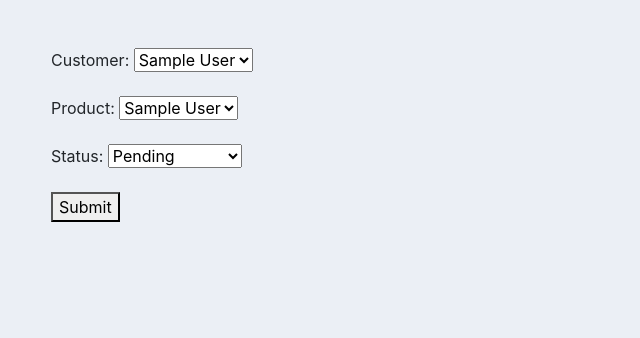
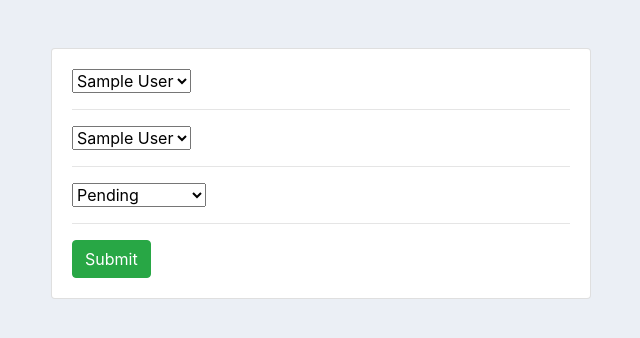
Before and after one commit to aliharby12/CRM-App, a Django app: page /update-order/1/ in a window 1280 px wide. Shown: the part 56-394 px from the top of the page, without its empty margins (34-674 px from the left). Run offline with Django 3.2, Linux system fonts and the light colour scheme; tables that the repository leaves empty hold one stand-in row (values such as "Sample post"); some libraries are stand-ins or nearby versions.

Commit message:
create a formset to render multible forms

```diff
--- a/src/accounts/templates/accounts/customer.html
+++ b/src/accounts/templates/accounts/customer.html
@@ -10,7 +10,7 @@
 			<h5>Customer:</h5>
 			<hr>
 			<a class="btn btn-outline-info  btn-sm btn-block" href="">Update Customer</a>
-			<a class="btn btn-outline-danger  btn-sm btn-block" href="">Delete Customer</a>
+			<a class="btn btn-outline-success  btn-sm btn-block" href="{% url 'create-order' customer.id %}">Create Order</a>
 
 		</div>
 	</div>
--- a/src/accounts/templates/accounts/dashboard.html
+++ b/src/accounts/templates/accounts/dashboard.html
@@ -32,7 +32,6 @@
 		<h5>LAST 5 ORDERS</h5>
 		<hr>
 		<div class="card card-body">
-			<a class="btn btn-primary  btn-sm btn-block" href="{% url 'create-order' %}">Create Order</a>
 			<table class="table table-sm">
 				<tr>
 					<th>Product</th>
--- a/src/accounts/templates/accounts/order_form.html
+++ b/src/accounts/templates/accounts/order_form.html
@@ -1,9 +1,22 @@
 {% extends 'accounts/main.html'%}
 {% load static %}
 {% block content %}
-<form class="form" action="" method="POST">
-  {% csrf_token %}
-    {{ form.as_p }}
-    <button type="submit" name="submit">Submit</button>
-</form>
+<div class="row">
+	<div class="col-md-6">
+		<div class="card card-body">
+
+			<form action="" method="POST">
+				{% csrf_token %}
+				{{ form.management_form }}
+				{% for field in form %}
+					{{field}}
+					<hr>
+				{% endfor %}
+
+				<input type="submit" name="Submit" class="btn btn-success">
+			</form>
+
+		</div>
+	</div>
+</div>
 {% endblock %}
--- a/src/accounts/urls.py
+++ b/src/accounts/urls.py
@@ -5,9 +5,9 @@ urlpatterns = [
     path('', views.home, name='dashboard'),
     path('products', views.products, name='products'),
     path('customer', views.customer, name='customer'),
-    path('customer/<str:id>', views.customer, name='customer'),
-    path('create-order', views.createOrder, name='create-order'),
-    path('update-order/<str:id>/', views.updateOrder, name="update-order"),
-    path('delete-order/<str:id>/', views.deleteOrder, name="delete-order"),
+    path('customer/<int:id>/', views.customer, name='customer'),
+    path('create-order/<int:id>/', views.createOrder, name='create-order'),
+    path('update-order/<int:id>/', views.updateOrder, name='update-order'),
+    path('delete-order/<int:id>/', views.deleteOrder, name='delete-order'),
 
 ]
--- a/src/accounts/views.py
+++ b/src/accounts/views.py
@@ -1,6 +1,7 @@
 from django.shortcuts import render, redirect
 from .models import *
 from .forms import OrderForm
+from django.forms import inlineformset_factory
 
 def home(request):
     """return the dashboard templates"""
@@ -34,18 +35,20 @@ def customer(request, id):
     orders = customer.order_set.all()
     return render(request, 'accounts/customer.html', {'customer':customer, 'orders':orders})
 
-def createOrder(request):
+def createOrder(request, id):
     """create a view to order create"""
-    form = OrderForm()
+    OrderFormSet = inlineformset_factory(Customer, Order, fields=('product', 'status'), extra=10 )
+    customer = Customer.objects.get(id=id)
+    formset = OrderFormSet(queryset=Order.objects.none(),instance=customer)
     if request.method == 'POST':
-        """check the method of the request"""
-        form = OrderForm(request.POST)
-        if form.is_valid:
-            form.save()
-            return redirect('/')
-    form = OrderForm()
-    context = {'form':form}
+    	formset = OrderFormSet(request.POST, instance=customer)
+    	if formset.is_valid():
+    		formset.save()
+    		return redirect('/')
+
+    context = {'form':formset}
     return render(request, 'accounts/order_form.html', context)
+
 
 def updateOrder(request, id):
     """create a function to edit specific order"""
```
